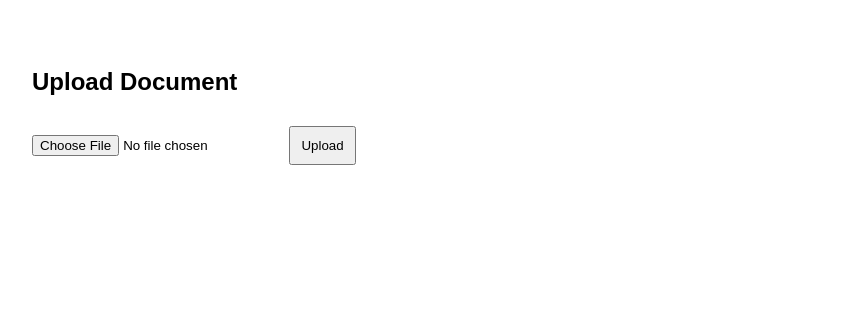
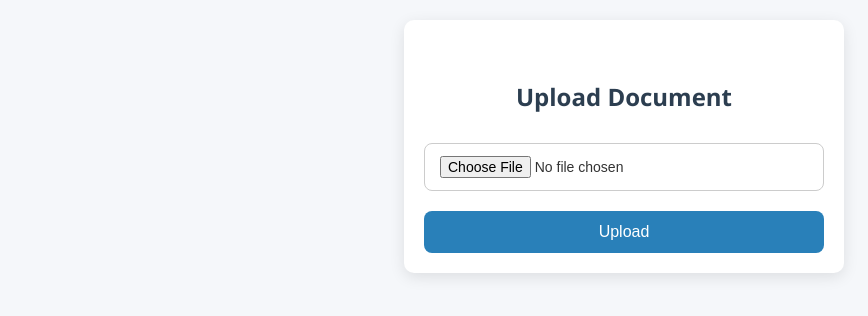
Before and after one commit to AlvinShedrack/my-store, a website: page public/admin.html in a window 1280 px wide. Shown: the whole page, without its empty margins (16-884 px from the left). Drawn offline with Linux system fonts and the light colour scheme.

Commit message:
new styles

```diff
--- a/public/style.css
+++ b/public/style.css
@@ -1,19 +1,80 @@
-body{
-font-family: Arial;
-padding:40px;
+
+
+/* ===== General Styles ===== */
+body {
+    font-family: 'Segoe UI', Tahoma, Geneva, Verdana, sans-serif;
+    background: #f5f7fa;
+    color: #333;
+    margin: 0;
+    padding: 0;
 }
 
-a{
-display:block;
-padding:10px;
-background:#007BFF;
-color:white;
-text-decoration:none;
-margin:5px 0;
-width:300px;
+h1, h2 {
+    text-align: center;
+    color: #2c3e50;
+    margin-top: 40px;
 }
 
-button{
-padding:10px;
-margin-top:10px;
+a {
+    display: block;
+    text-decoration: none;
+    color: #2980b9;
+    margin: 10px 0;
+    font-weight: 500;
 }
+
+a:hover {
+    color: #1abc9c;
+    text-decoration: underline;
+}
+
+/* ===== Container Styles ===== */
+#files, .form-container {
+    max-width: 400px;
+    margin: 20px auto;
+    padding: 20px;
+    background: #ffffff;
+    border-radius: 10px;
+    box-shadow: 0px 4px 15px rgba(0,0,0,0.1);
+}
+
+/* ===== Inputs and Buttons ===== */
+input[type="text"], input[type="password"], input[type="file"] {
+    width: 100%;
+    padding: 12px 15px;
+    margin: 10px 0 20px 0;
+    border: 1px solid #ccc;
+    border-radius: 8px;
+    box-sizing: border-box;
+    font-size: 14px;
+}
+
+button {
+    width: 100%;
+    padding: 12px;
+    background-color: #2980b9;
+    color: white;
+    border: none;
+    border-radius: 8px;
+    font-size: 16px;
+    cursor: pointer;
+    transition: background 0.3s ease;
+}
+
+button:hover {
+    background-color: #1abc9c;
+}
+
+/* ===== Responsive ===== */
+@media (max-width: 480px) {
+    #files, .form-container {
+        margin: 10px;
+        padding: 15px;
+    }
+    h1, h2 {
+        font-size: 1.5em;
+    }
+    button {
+        font-size: 14px;
+    }
+}
```
